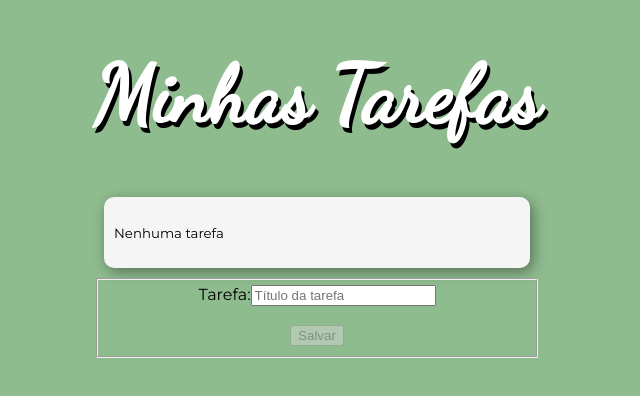
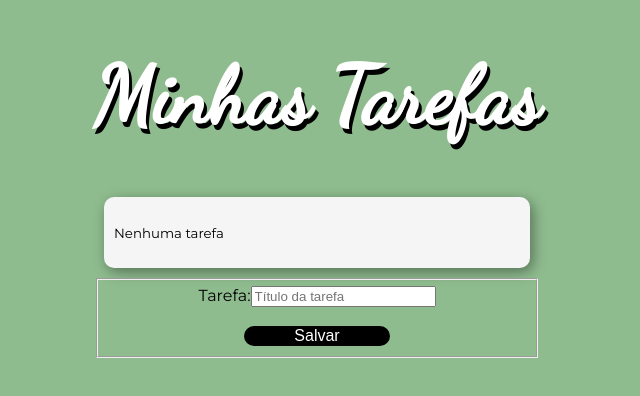
Before and after one commit to wevertonpaulino/TodoList, an Angular app: page / in a window 1280 px wide. Shown: the part 232-628 px from the top of the page, without its empty margins (323-963 px from the left). Built offline with nearby package versions, Linux system fonts and the light colour scheme.

Commit message:
Estiliza o botão

```diff
--- a/src/app/app.component.html
+++ b/src/app/app.component.html
@@ -16,6 +16,6 @@
     <input type="text" placeholder="Título da tarefa" maxlength="30" formControlName="title">
     <small *ngIf="form.controls.title.invalid && !form.controls.title.pristine">Este campo deve conter entre 5 e 30 caracteres</small>
     <br><br>
-    <button (click)="add()" [disabled]="form.invalid">Salvar</button>
+    <button class="button" (click)="add()" [disabled]="form.invalid">Salvar</button>
   </fieldset>
 </form>
--- a/src/styles.css
+++ b/src/styles.css
@@ -55,3 +55,13 @@ li>button:hover {
 .text-center {
     text-align: center;
 }
+
+.button {
+    background-color: #000;
+    border: none;
+    color: #fff;
+    border-radius: 30px;
+    font-size: 1em;
+    padding-left: 50px;
+    padding-right: 50px;
+}
```
